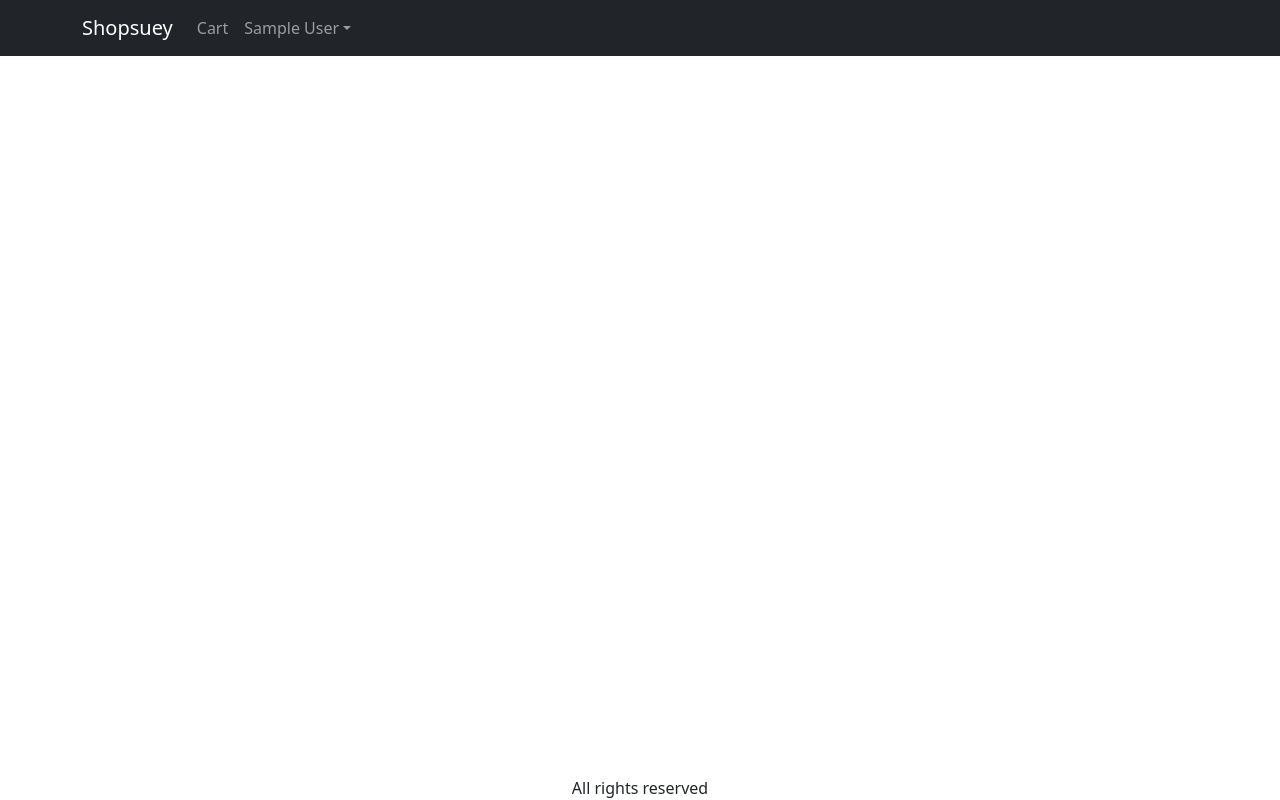
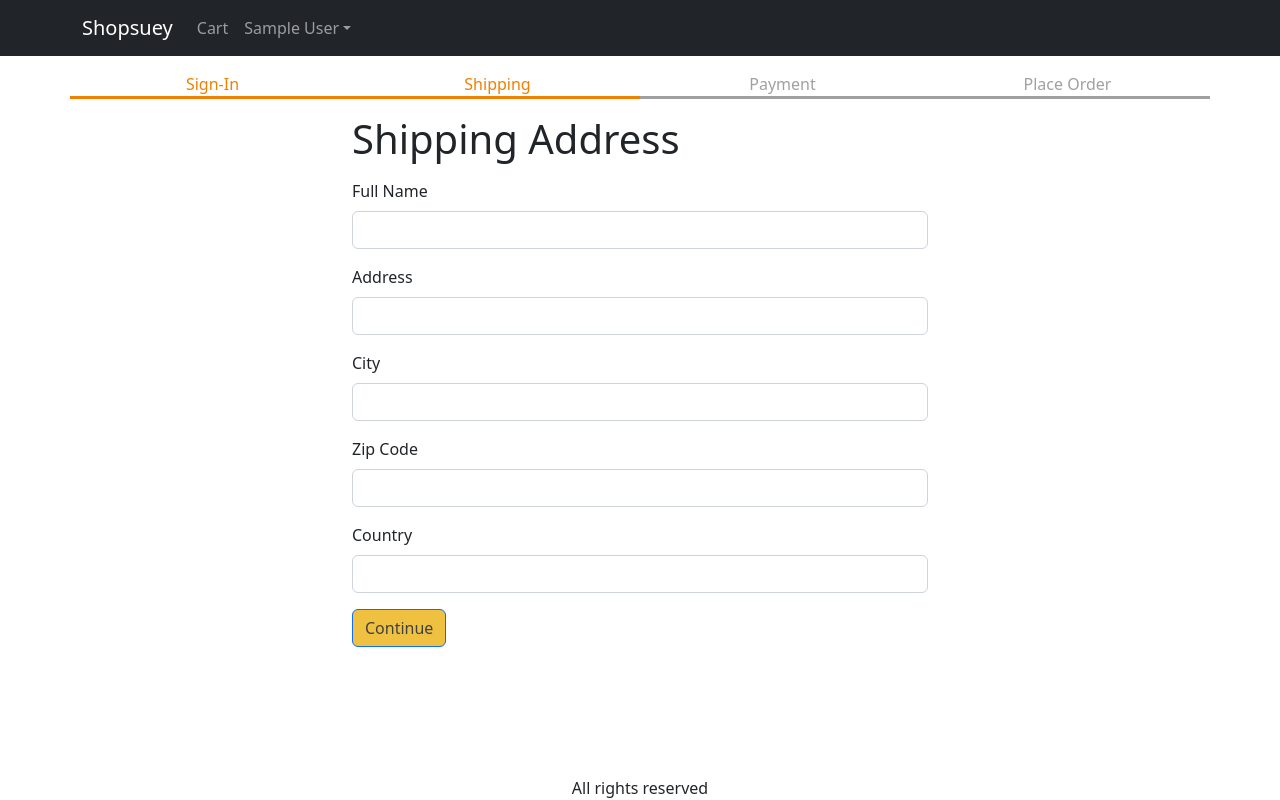
Before and after one commit to Javiolau/shopsuey, a React (Create React App) app in the folder client/: page /shipping in a window 1280 px wide. Built offline with nearby package versions, Linux system fonts and the light colour scheme; sample sign-in values are in the browser's storage.

Commit message:
shipping updates

```diff
--- a/client/src/App.js
+++ b/client/src/App.js
@@ -14,6 +14,7 @@
 import { Store } from './Store';
 import CartScreen from './screens/CartScreen';
 import SigninScreen from './screens/SigninScreen';
+import ShippingAddressScreen from './screens/ShippingAddressScreen';
 
 
 function App() {
@@ -21,8 +22,9 @@
   const{cart, userInfo}=state;
 
   const signoutHandler = () => {
-    ctxDispatch({type: 'USER_SIGNOUT'})
-    localStorage.removeItem('userInfo')
+    ctxDispatch({type: 'USER_SIGNOUT'});
+    localStorage.removeItem('userInfo');
+    localStorage.removeItem('shippingAddress');
   }
 
   return (
@@ -79,7 +81,7 @@
             <Route path="/cart" element={<CartScreen />} />
             <Route path="/signin" element={<SigninScreen />} />
             <Route path='/' element={<HomeScreen/>}/>
-            <Route path='/signin' element={<SigninScreen/>}/>
+            <Route path='/shipping' element={<ShippingAddressScreen/>}/>
             <Route path='/cart' element={<CartScreen/>}/>
           </Routes>
         </Container>
--- a/client/src/Store.js
+++ b/client/src/Store.js
@@ -6,8 +6,12 @@
     userInfo: localStorage.getItem('userInfo')
     ? JSON.parse(localStorage.getItem('userInfo'))
     :null,
+
     cart: {
-      cartItems: [],
+      shippingAddress: localStorage.getItem('shippingAddress')
+      ? JSON.parse(localStorage.getItem('shippingAddress'))
+      : {},
+
       cartItems: localStorage.getItem('cartItems')
         ? JSON.parse(localStorage.getItem('cartItems'))
         : [],
@@ -38,7 +42,18 @@
         case 'USER_SIGNIN': {
             return { ...state, userInfo: action.payload };}
         case 'USER_SIGNOUT':
-            return { ...state, userInfo:null };
+            return { ...state,
+                    userInfo:null,
+                    cart:{
+                        cartItems: [],
+                        shippingAddress: {}
+                    } };
+        case 'SAVE_SHIPPING_ADDRESS':
+            return { ...state,
+                     cart:{
+                        ...state.cart,
+                        shippingAddress: action.payload,
+                     } };
         default:
             return state;
     }
--- /dev/null
+++ b/client/src/components/CheckoutSteps.js
@@ -0,0 +1,16 @@
+import React from 'react'
+import Row from 'react-bootstrap/Row'
+import Col from 'react-bootstrap/Col'
+
+export default function CheckoutSteps(props) {
+  return (
+    <div>
+        <Row className='checkout-steps'>
+            <Col className={props.step1 ? 'active' : ''}>Sign-In</Col>
+            <Col className={props.step2 ? 'active' : ''}>Shipping</Col>
+            <Col className={props.step3 ? 'active' : ''}>Payment</Col>
+            <Col className={props.step4 ? 'active' : ''}>Place Order</Col>
+        </Row>
+    </div>
+  )
+}
--- a/client/src/index.css
+++ b/client/src/index.css
@@ -53,3 +53,15 @@
 .small-container {
   max-width: 600px;
 }
+
+.checkout-steps > div{
+  text-align: center;
+  border-bottom: 0.2rem solid #a0a0a0;
+  color: #a0a0a0;
+}
+
+.checkout-steps > div.active{
+  text-align: center;
+  border-bottom: 0.2rem solid #f08000;
+  color: #f08000;
+}
--- /dev/null
+++ b/client/src/screens/ShippingAddressScreen.js
@@ -0,0 +1,108 @@
+import React, { useContext, useEffect, useState } from 'react'
+import { Helmet } from 'react-helmet-async'
+import  Form  from 'react-bootstrap/Form'
+import Button from 'react-bootstrap/Button';
+import { useNavigate } from 'react-router-dom';
+import { Store } from '../Store';
+import CheckoutSteps from '../components/CheckoutSteps';
+
+export default function ShippingAddressScreen() {
+    const navigate = useNavigate();
+    const {state, dispatch: ctxDispatch} = useContext(Store);
+    const {userInfo,
+        cart: {shippingAddress},} = state;
+
+    const [fullName,setFullName] = useState(shippingAddress.fullName || '');
+    const [address,setAddress] = useState(shippingAddress.address || '');
+    const [city,setCity] = useState(shippingAddress.city || '');
+    const [zipCode,setZipCode] = useState(shippingAddress.zipCode || '');
+
+    useEffect(() => {
+        if(!userInfo) {
+            navigate('/signin?redirect=/shipping');
+        }
+    },[userInfo, navigate])
+
+    const [country,setCountry] = useState(shippingAddress.country || '');
+
+    const submitHandler= (e) => {
+        e.preventDefault();
+        ctxDispatch({
+            type: 'SAVE_SHIPPING_ADDRESS',
+            payload: {
+                fullName,
+                address,
+                city,
+                zipCode,
+                country,
+            },
+        });
+        localStorage.setItem(
+            'shippingAddress',
+            JSON.stringify({
+                fullName,
+                address,
+                city,
+                zipCode,
+                country,
+            })
+        );
+        navigate('/payment');
+    }
+
+  return (
+    <div>
+        <Helmet>
+            <title>Shipping Address</title>
+        </Helmet>
+
+        <CheckoutSteps step1 step2></CheckoutSteps>
+        <div className='container small-container'>
+            <h1 className='my-3'>Shipping Address</h1>
+            <Form onSubmit={submitHandler}>
+                <Form.Group className='mb-3' controlId='fullName'>
+                    <Form.Label>Full Name</Form.Label>
+                    <Form.Control
+                    value={fullName}
+                    onChange={(e) => setFullName(e.target.value)}
+                    required/>
+                </Form.Group>
+                <Form.Group className='mb-3' controlId='address'>
+                    <Form.Label>Address</Form.Label>
+                    <Form.Control
+                    value={address}
+                    onChange={(e) => setAddress(e.target.value)}
+                    required/>
+                </Form.Group>
+                <Form.Group className='mb-3' controlId='city'>
+                    <Form.Label>City</Form.Label>
+                    <Form.Control
+                    value={city}
+                    onChange={(e) => setCity(e.target.value)}
+                    required/>
+                </Form.Group>
+                <Form.Group className='mb-3' controlId='zipCode'>
+                    <Form.Label>Zip Code</Form.Label>
+                    <Form.Control
+                    value={zipCode}
+                    onChange={(e) => setZipCode(e.target.value)}
+                    required/>
+                </Form.Group>
+                <Form.Group className='mb-3' controlId='country'>
+                    <Form.Label>Country</Form.Label>
+                    <Form.Control
+                    value={country}
+                    onChange={(e) => setCountry(e.target.value)}
+                    required/>
+                </Form.Group>
+                <div className='mb-3'>
+                    <Button variant='primary' type='submit'>
+                        Continue
+                    </Button>
+                </div>
+            </Form>
+        </div>
+
+    </div>
+  )
+}
```
